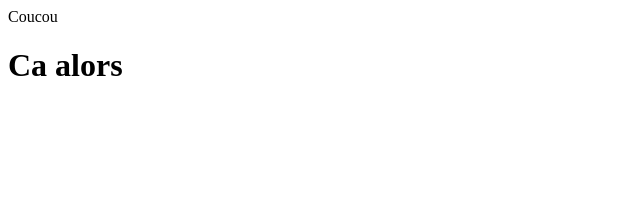
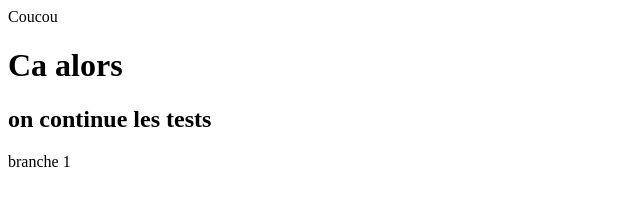
Before and after one commit to JMaire93/test-bilan-1, a plain HTML site: page index.html in a window 1280 px wide. Shown: the whole page, without its empty margins (0-640 px from the left). Drawn offline with Linux system fonts and the light colour scheme.

Commit message:
ajout branche1

```diff
--- a/index.html
+++ b/index.html
@@ -1,2 +1,4 @@
 <p>Coucou</p>
 <h1>Ca alors</h1>
+<h2>on continue les tests</h2>
+<p>branche 1</p>
```
